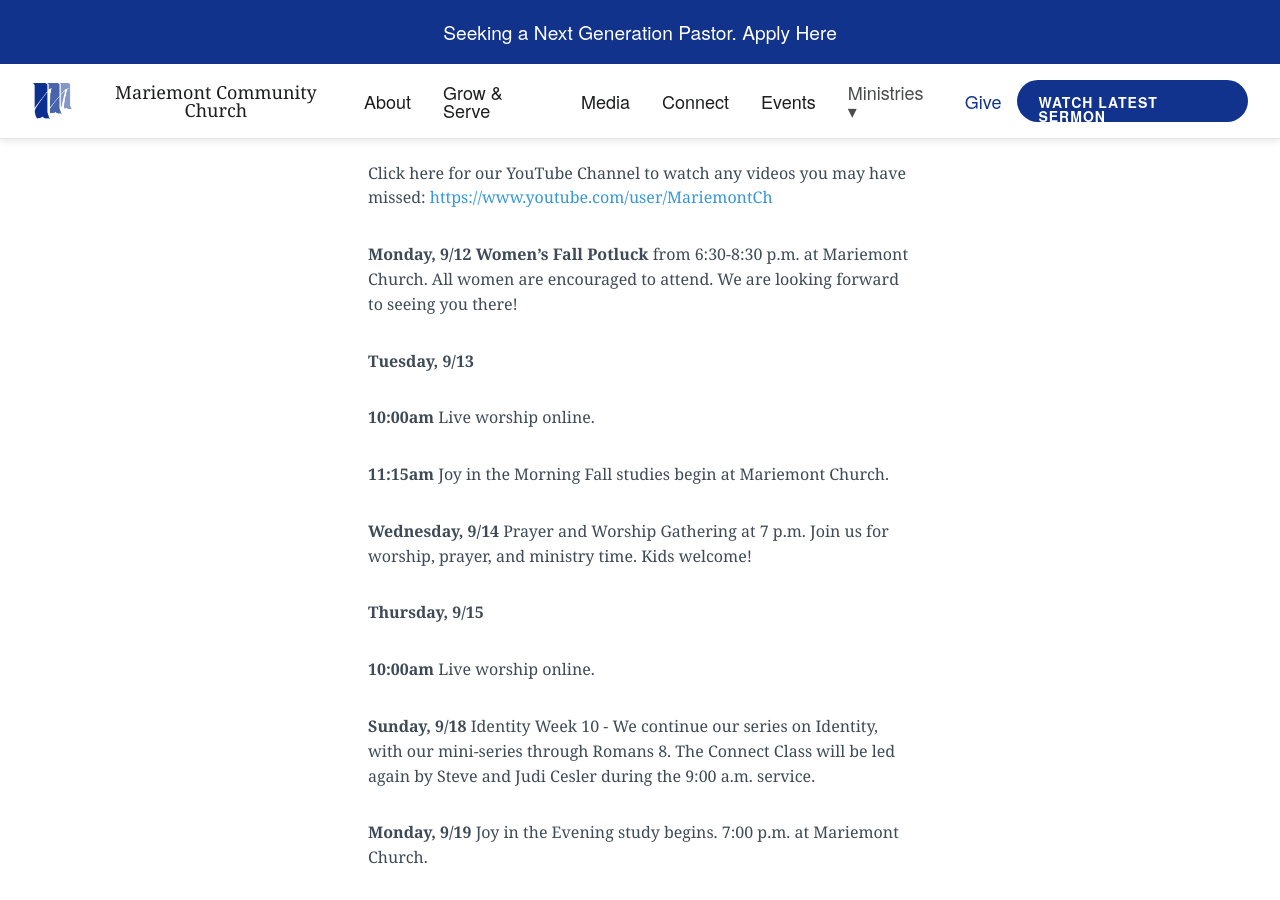
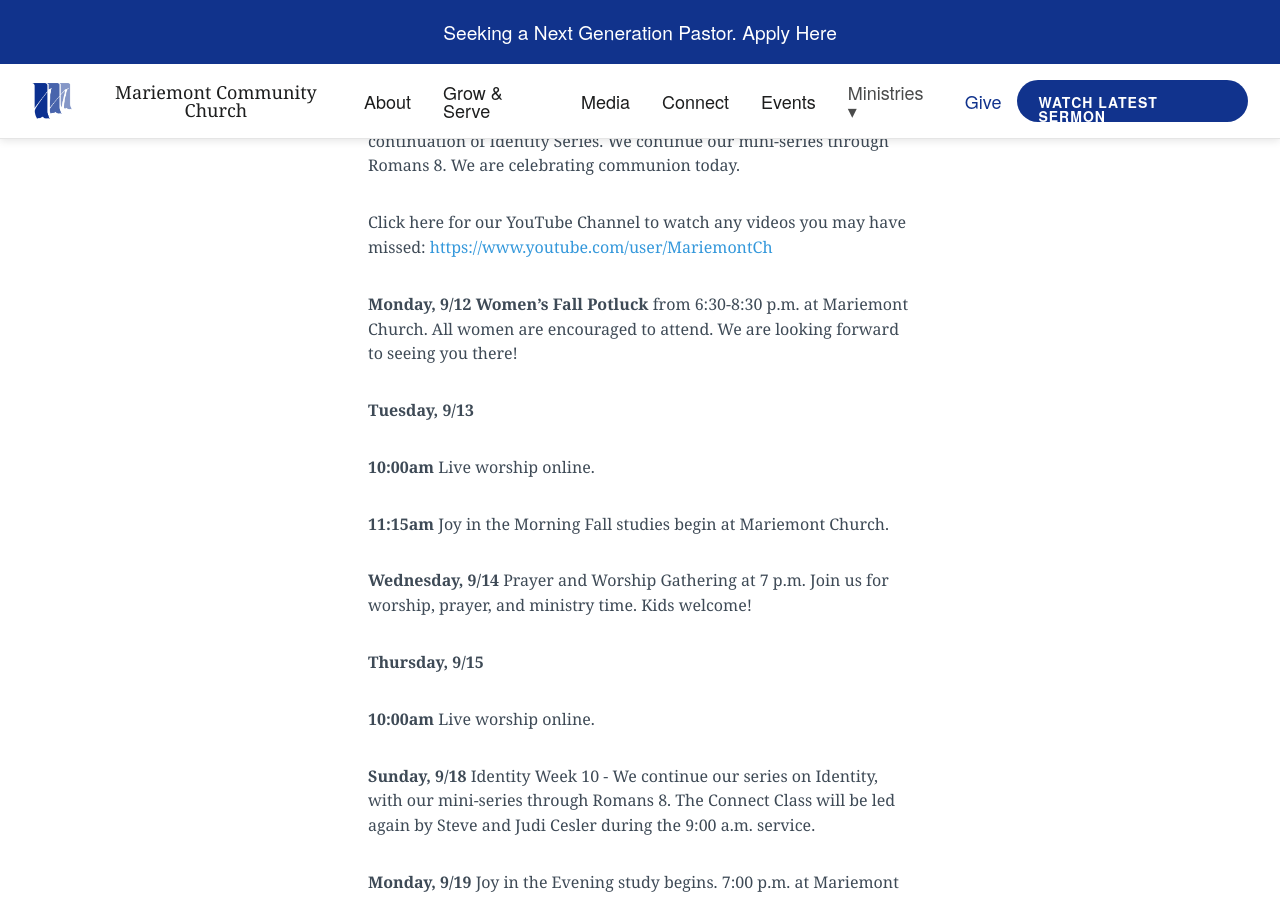
Before and after one commit to lukemoderwell/mariemont, a Jekyll site: the page built from updates.markdown, in a window 1280 px wide and 900 px high, scrolled down 823 px. Built offline with Jekyll 4.4.1, drawn with Linux system fonts in a browser that asks for light colours; nearby versions of some CDN libraries.

Commit message:
Updated Updates

```diff
--- a/updates.markdown
+++ b/updates.markdown
@@ -29,7 +29,7 @@
 
 Connect Class will be led by Steve and Judi Cesler during the 9:00 a.m. service. If you know of someone looking for more info about MC, please encourage them to come. Email stevecesler@gmail.com for more info.
 
-**11:00am In-person Service**:
+**11:00am In-person Service**: Join in the auditorium for the continuation of Identity Series. We continue our mini-series through Romans 8. We are celebrating communion today.
 
 Click here for our YouTube Channel to watch any videos you may have missed:
 [https://www.youtube.com/user/MariemontCh](https://www.youtube.com/user/MariemontCh)
```
